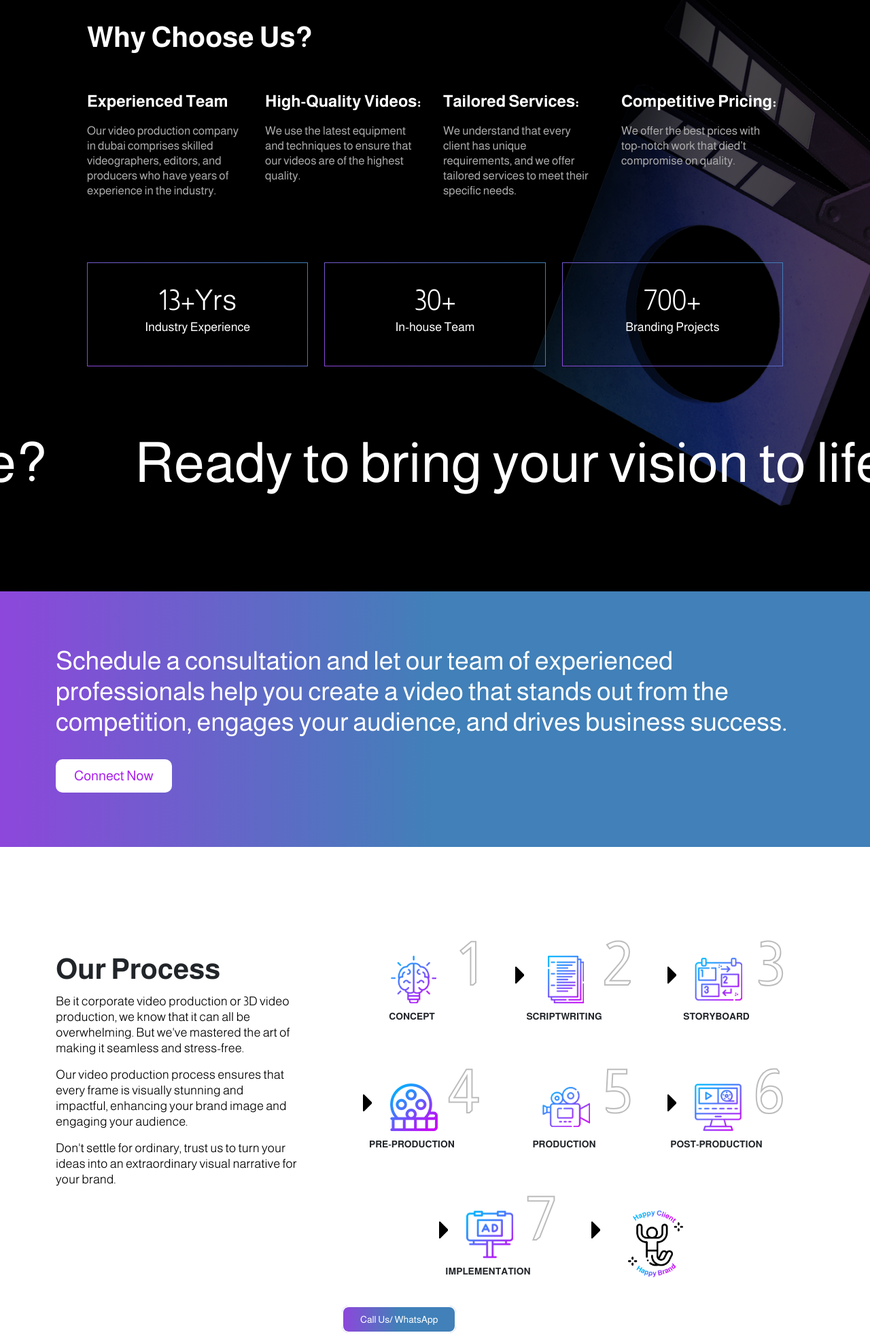
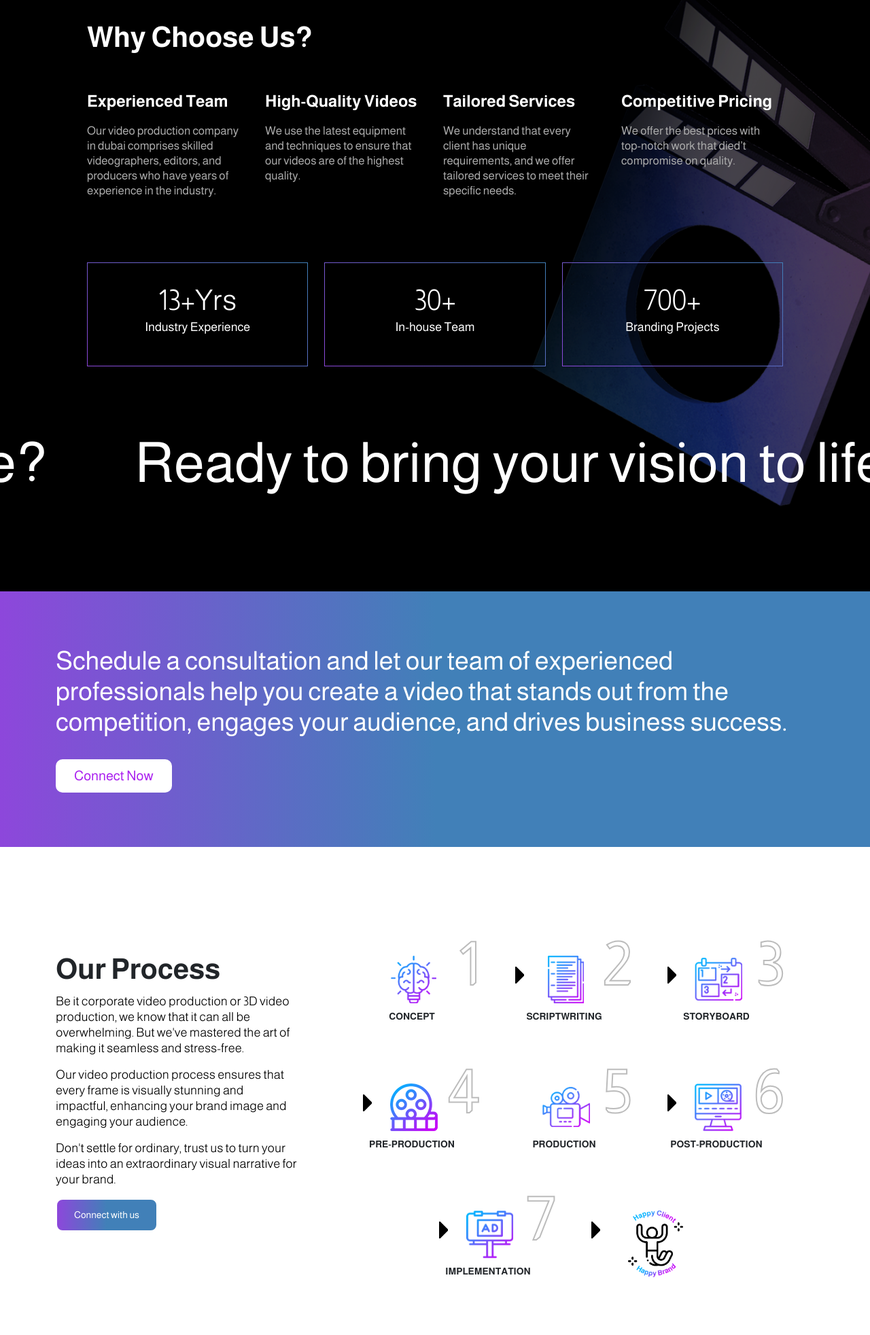
Before and after one commit to farhanf7n/video-landing-page, a plain HTML site: page index.html in a window 1280 px wide. Shown: the part 3692-5656 px from the top of the page at 68% size. Drawn offline with nearby package versions, Linux system fonts and the light colour scheme.

Commit message:
fixed some issues

```diff
--- a/assets/css/style.css
+++ b/assets/css/style.css
@@ -521,10 +521,12 @@ nav li:nth-of-type(5) {
 }
 
 .cta-btn {
-  margin: 40px 0px 0px 41px;
+  margin: 0px 0px 0px 0px;
 }
 
 .cta-btn a {
+  display: inline-block;
+  font-weight: bold;
   font-size: 14px;
   line-height: 25px;
   letter-spacing: 0px;
@@ -805,6 +807,7 @@ h1.cs-main-heading {
   flex-wrap: wrap;
   gap: 5rem;
   justify-content: center;
+  height: 100%;
 }
 
 .single_cover-box {
--- a/index.html
+++ b/index.html
@@ -320,7 +320,7 @@
           </div>
           <div class="col-lg-3">
             <div class="single_cs-ct" data-aos="fade-up" data-aos-delay="100">
-              <h4>High-Quality Videos:</h4>
+              <h4>High-Quality Videos</h4>
               <p>
                 We use the latest equipment and techniques to ensure that our
                 videos are of the highest quality.
@@ -329,7 +329,7 @@
           </div>
           <div class="col-lg-3">
             <div class="single_cs-ct" data-aos="fade-up" data-aos-delay="100">
-              <h4>Tailored Services:</h4>
+              <h4>Tailored Services</h4>
               <p>
                 We understand that every client has unique requirements, and we
                 offer tailored services to meet their specific needs.
@@ -338,7 +338,7 @@
           </div>
           <div class="col-lg-3">
             <div class="single_cs-ct" data-aos="fade-up" data-aos-delay="100">
-              <h4>Competitive Pricing:</h4>
+              <h4>Competitive Pricing</h4>
               <p>
                 We offer the best prices with top-notch work that died’t
                 compromise on quality.
@@ -416,7 +416,7 @@
               <h1 class="mb-3" data-aos="fade-down" data-aos-delay="100">
                 Our Process
               </h1>
-              <div data-aos="fade-up" data-aos-delay="100">
+              <div class="mb-3" data-aos="fade-up" data-aos-delay="100">
                 <p>
                   Be it corporate video production or 3D video production, we
                   know that it can all be overwhelming. But we've mastered the
@@ -432,6 +432,9 @@
                   extraordinary visual narrative for your brand.
                 </p>
               </div>
+              <div class="cta-btn">
+                <a href="#">Connect with us</a>
+              </div>
             </div>
           </div>
           <div class="col-lg-8">
@@ -505,9 +508,6 @@
                   />
                 </div>
               </div>
-            </div>
-            <div class="cta-btn">
-              <a href="#">Call Us/ WhatsApp</a>
             </div>
           </div>
         </div>
@@ -598,7 +598,6 @@
         <div class="row">
           <div class="col-lg-4">
             <div class="pg-lft">
-              <h1 data-aos="fade-down" data-aos-delay="100">Audio Services</h1>
               <img
                 data-aos="fade-up"
                 data-aos-delay="100"
@@ -611,6 +610,8 @@
           </div>
           <div class="col-lg-8">
             <div class="pg-lft as-rt" data-aos="fade-up" data-aos-delay="100">
+              <h1 data-aos="fade-down" data-aos-delay="100">Audio Services</h1>
+
               <p>
                 It's never the same when you turn down the volume. They say
                 audio creates 40% impact for any visual commercial—and we are a
```
